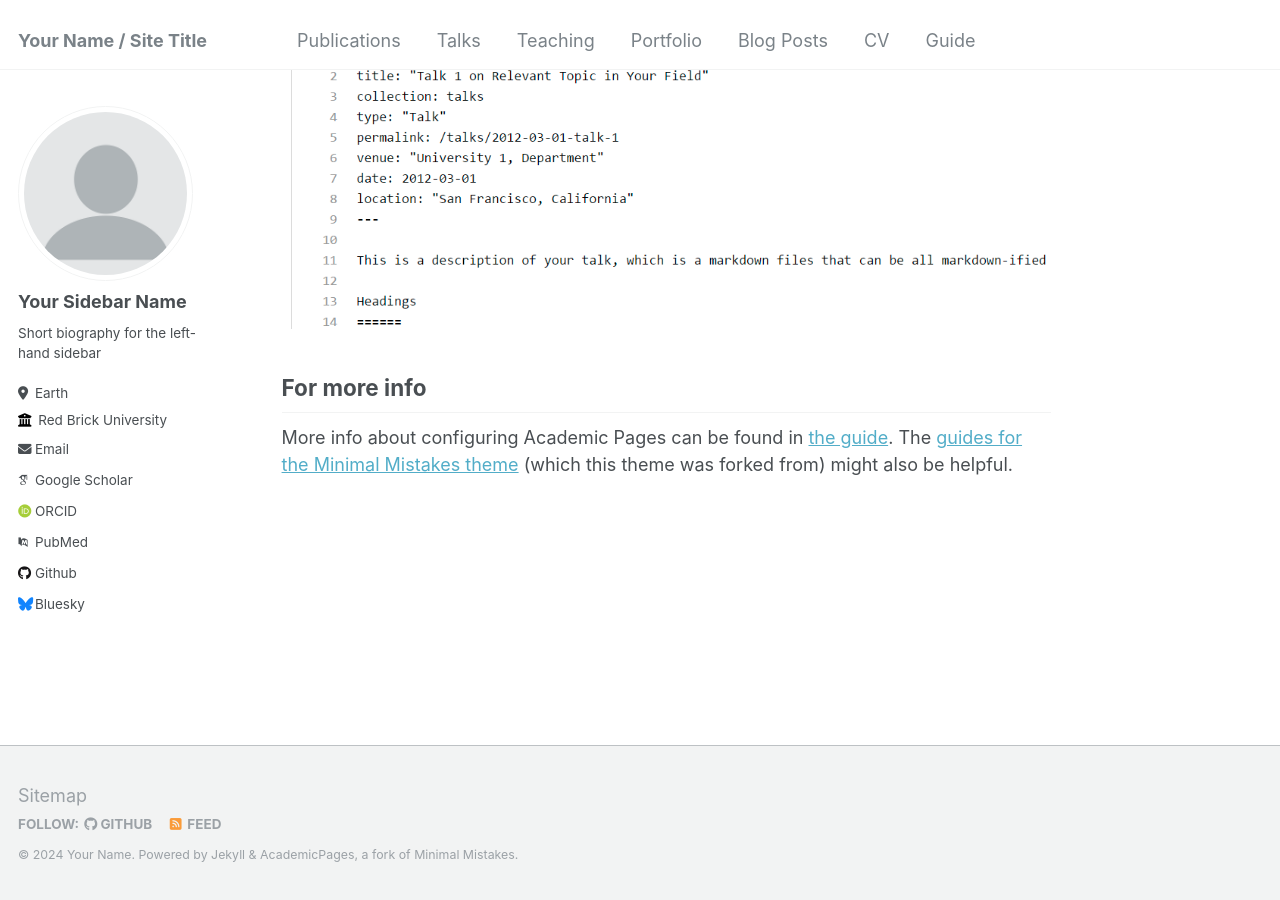
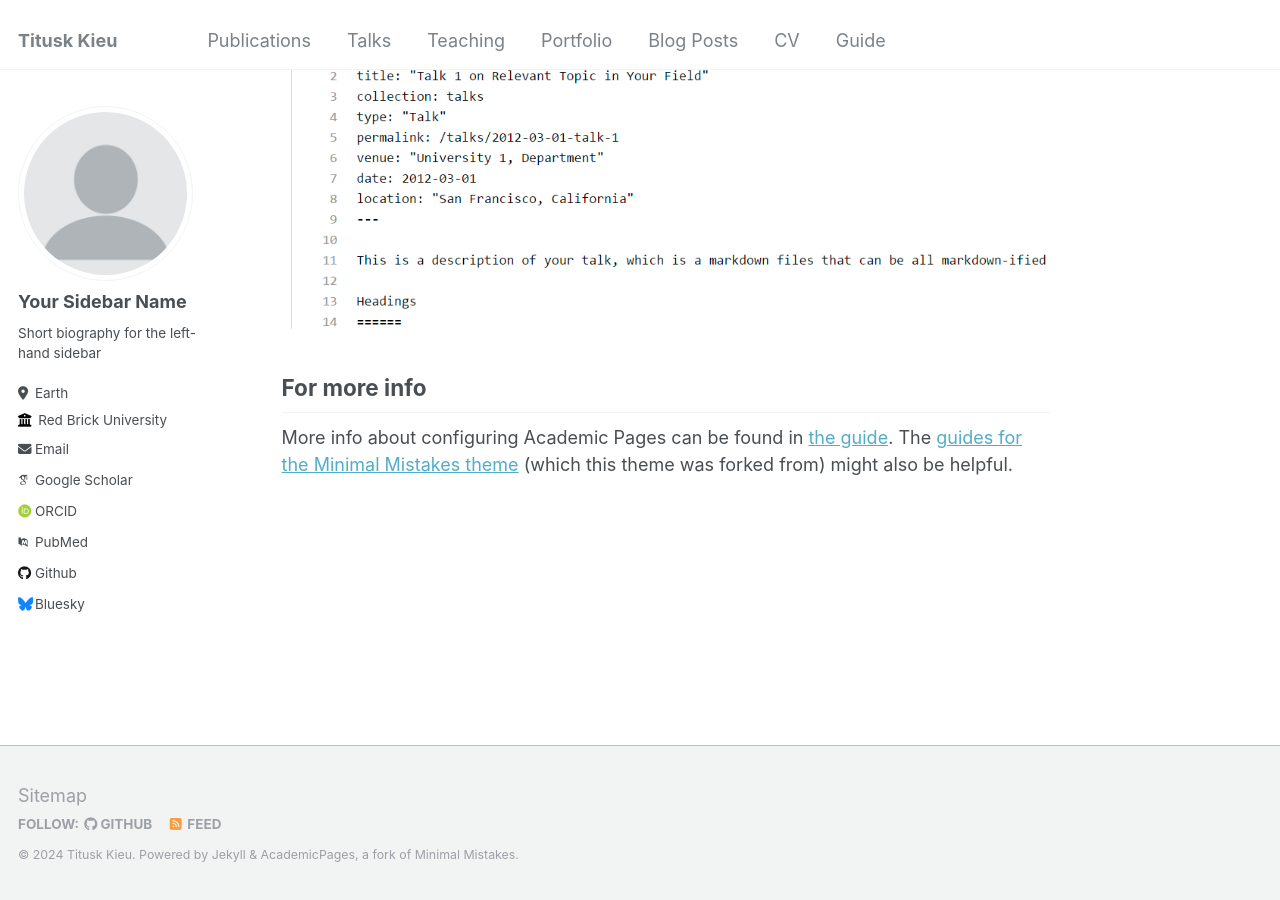
Before and after one commit to TituskKieu/home, a Jekyll site: the page built from _pages/about.md, in a window 1280 px wide and 900 px high, scrolled down 2660 px. Built offline with Jekyll 4.4.1, drawn with Linux system fonts in a browser that asks for light colours; some web fonts are replaced.

Commit message:
Update _config.yml

```diff
--- a/_config.yml
+++ b/_config.yml
@@ -8,9 +8,9 @@
 
 # Basic Site Settings
 locale                   : "en-US"
-title                    : "Your Name / Site Title"
-title_separator          : "-"
-name                     : &name "Your Name"
+title                    : "Titusk Kieu"
+title_separator          : " "
+name                     : &name "Titusk Kieu"
 description              : &description "personal description"
 url                      : https://academicpages.github.io # the base hostname & protocol for your site e.g. "https://mmistakes.github.io"
 baseurl                  : "" # the subpath of your site, e.g. "/blog"
```
